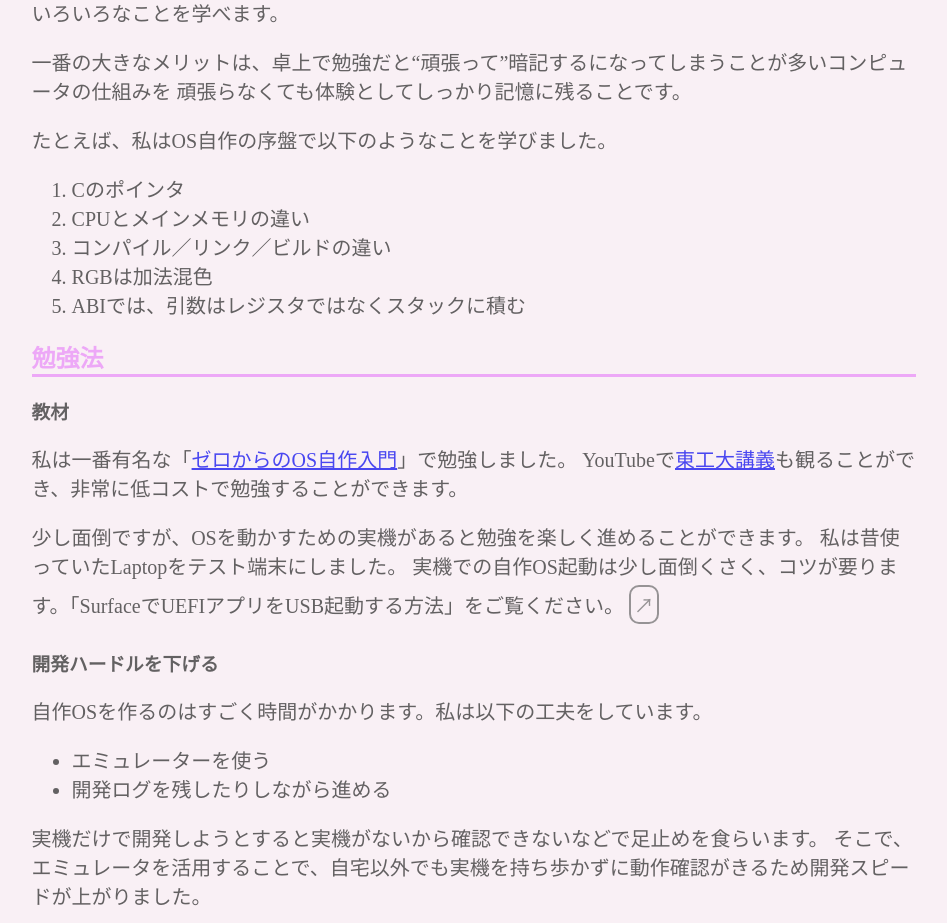
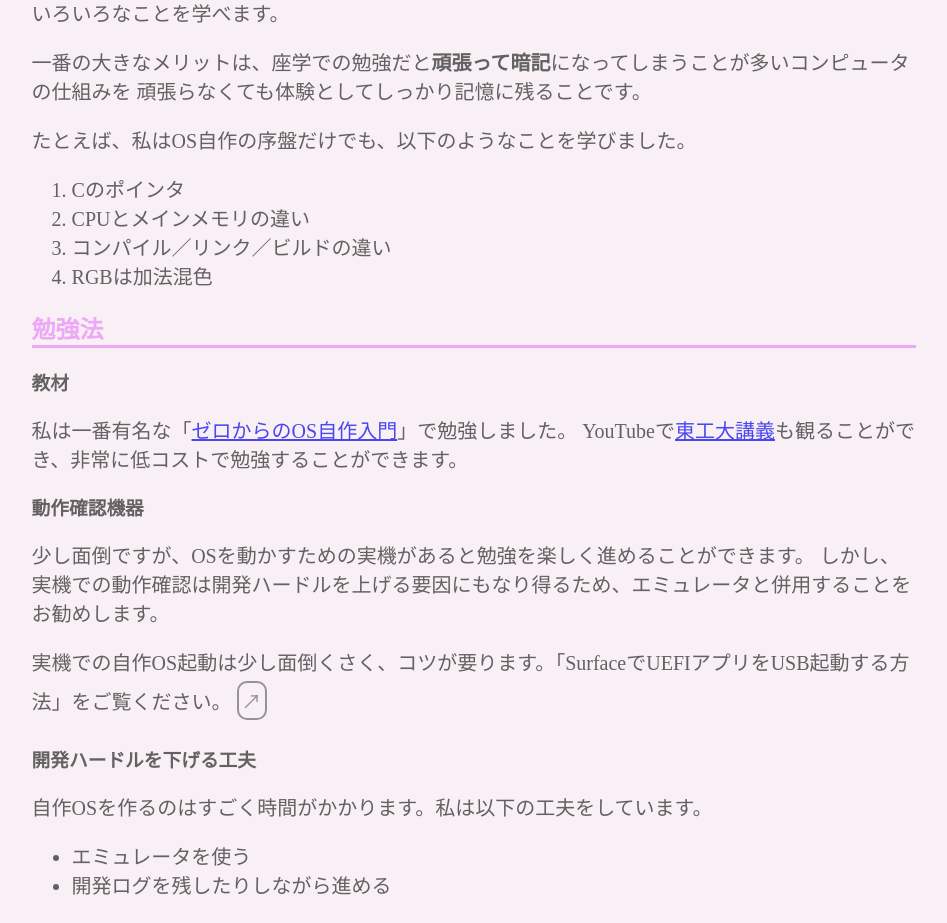
Before and after one commit to tomonarimomoka/blog-react, a React (Vite) app in the folder tech-blog/: page /FirstHobbyOS in a window 1280 px wide. Shown: the part 440-1363 px from the top of the page, without its empty margins (166-1113 px from the left). Built offline with nearby package versions, Linux system fonts and the light colour scheme.

Commit message:
AIによる指摘に対応

```diff
--- a/tech-blog/src/artical/FirstHobbyOS.tsx
+++ b/tech-blog/src/artical/FirstHobbyOS.tsx
@@ -15,16 +15,15 @@ export const FirstHobbyOS: FC = () => {
         実は自作OSを作ることでいろいろなことを学べます。
       </p>
       <p>
-        一番の大きなメリットは、卓上で勉強だと“頑張って”暗記するになってしまうことが多いコンピュータの仕組みを
+        一番の大きなメリットは、座学での勉強だと<b>頑張って暗記</b>になってしまうことが多いコンピュータの仕組みを
         頑張らなくても体験としてしっかり記憶に残ることです。
       </p>
-      <p>たとえば、私はOS自作の序盤で以下のようなことを学びました。</p>
+      <p>たとえば、私はOS自作の序盤だけでも、以下のようなことを学びました。</p>
       <ol>
         <li>Cのポインタ</li>
         <li>CPUとメインメモリの違い</li>
         <li>コンパイル／リンク／ビルドの違い</li>
         <li>RGBは加法混色</li>
-        <li>ABIでは、引数はレジスタではなくスタックに積む</li>
       </ol>
       <SubTitle subTitle="勉強法" />
       <h3>教材</h3>
@@ -32,26 +31,29 @@ export const FirstHobbyOS: FC = () => {
         私は一番有名な「<a href="https://amzn.asia/d/1zcbNwg">ゼロからのOS自作入門</a>」で勉強しました。
         YouTubeで<a href="https://www.youtube.com/watch?v=PvmLLKnIzcs&list=PLbBGNsln3DxTLHB9GFM6_drAJ1JQXIOud">東工大講義</a>も観ることができ、非常に低コストで勉強することができます。
       </p>
+      <h3>動作確認機器</h3>
       <p>
         少し面倒ですが、OSを動かすための実機があると勉強を楽しく進めることができます。
-        私は昔使っていたLaptopをテスト端末にしました。
+        しかし、実機での動作確認は開発ハードルを上げる要因にもなり得るため、エミュレータと併用することをお勧めします。
+      </p>
+      <p>
         実機での自作OS起動は少し面倒くさく、コツが要ります。「SurfaceでUEFIアプリをUSB起動する方法」をご覧ください。<ReadBtn url="/HowToBootSurfaceByUSB" />
       </p>
-      <h3>開発ハードルを下げる</h3>
+      <h3>開発ハードルを下げる工夫</h3>
       <p>自作OSを作るのはすごく時間がかかります。私は以下の工夫をしています。</p>
       <ul>
-        <li>エミュレーターを使う</li>
+        <li>エミュレータを使う</li>
         <li>開発ログを残したりしながら進める</li>
       </ul>
         <p>
-          実機だけで開発しようとすると実機がないから確認できないなどで足止めを食らいます。
-          そこで、エミュレータを活用することで、自宅以外でも実機を持ち歩かずに動作確認がきるため開発スピードが上がりました。
+          実機だけで開発しようとすると実機がない時に確認できないなどで足止めを食らいます。
+          そこで、エミュレータを活用することで、自宅以外でも実機を持ち歩かずに動作確認ができるため開発スピードが上がりました。
         </p>
         <p>
           また、開発期間が長期間にわたるため、前回何をやって何を学んだかを思い出しやすいように、学習ログを残すようにしました。
         </p>
       <h3>わからないことを質問できる環境</h3>
-      <p>リアルではOSを自作する変態に出会う機会はほぼないため、以下の方法で疑問を解決していきました。</p>
+      <p>リアルではOSを自作する変態(？)に出会う機会はほぼないため、以下の方法で疑問を解決していきました。</p>
       <ul>
         <li>OS自作コミュニティで質問</li>
         <li>AIに先生役をやってもらう</li>
@@ -64,7 +66,6 @@ export const FirstHobbyOS: FC = () => {
       <SubTitle subTitle="おわりに" />
       <p>自作OSの魅力は伝わりましたか？自作OS界隈を盛り上げていきましょう✨</p>
       <p>当サイトでは自作OSに関する記事を取り揃えています。ぜひご覧ください。</p>
-      <References_link url="" articleTitle=""/>
     </ArticalPage>
   );
 }
```
